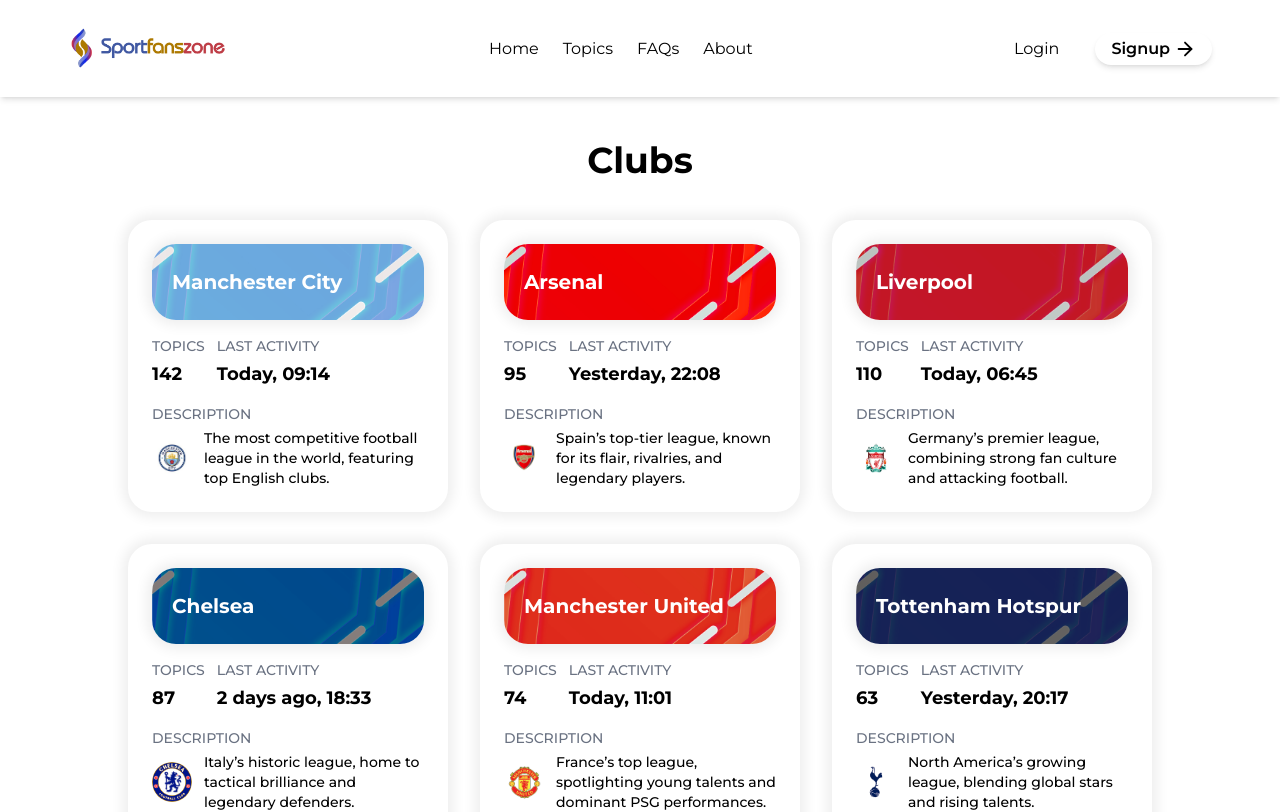
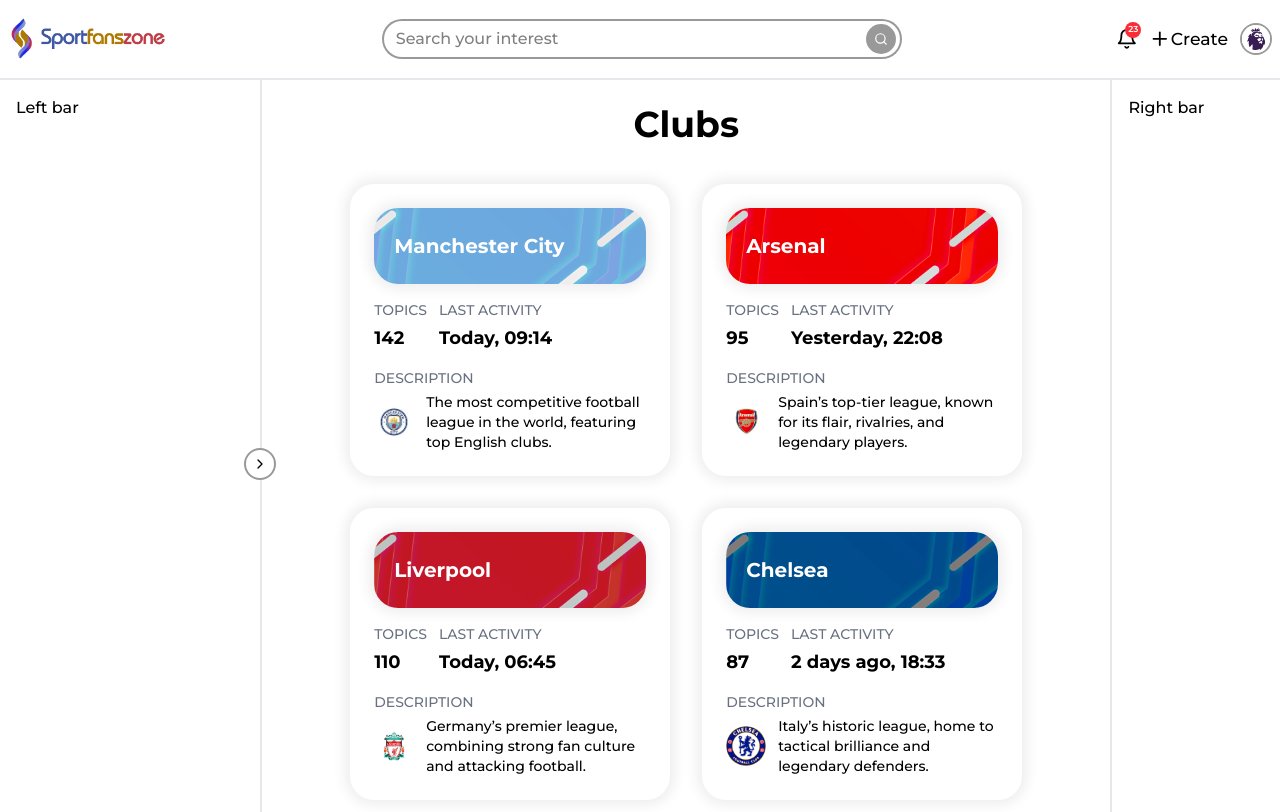
Before and after one commit to sportfanszone/frontend, a Next.js app: page /leagues/1 in a window 1280 px wide. Shown: the top 812 px of the page. Built offline with nearby package versions, Linux system fonts and the light colour scheme.

Commit message:
feat: restructure layout by adding Header, LeftSidebar, and RightSidebar components

```diff
--- /dev/null
+++ b/app/(pages)/components/Header.tsx
@@ -0,0 +1,53 @@
+import Image from "next/image";
+import { FiSearch, FiPlus, FiBell } from "react-icons/fi";
+
+const Header = () => {
+  return (
+    <div className="flex items-center justify-between p-2 gap-5 sm:gap-10 border-b-2 border-gray-200 sticky top-0 bg-white z-10 h-20">
+      {/* Logo */}
+      <Image
+        className="w-30 sm:w-30 md:w-40"
+        src="/images/logo.png"
+        alt="Logo"
+        width={160}
+        height={160}
+      />
+
+      {/* Searchbar */}
+      <div className="bg-white border-black/40 border-2 text-black rounded-full w-fit max-w-130 m-auto flex-1 flex justify-center items-center mx-auto py-[0px] px-1">
+        <input
+          className="py-1.5 px-2 w-[100%] outline-none"
+          type="text"
+          placeholder="Search your interest"
+        />
+        <button className="bg-black/40 text-white rounded-full cursor-pointer p-2 hover:opacity-90 transition">
+          <FiSearch className="w-3.5 h-3.5" />
+        </button>
+      </div>
+
+      {/* Nav */}
+      <div className="text-2xl hidden sm:flex items-center justify-between gap-3">
+        <button className="text-[0.9em] cursor-pointer relative">
+          <FiBell />
+          <div className="font-semibold bg-red-500 text-white text-[0.4em] grid content-center w-4 h-4 rounded-full absolute -top-1.5 -right-1">
+            23
+          </div>
+        </button>
+        <div className="text-[0.9em] flex items-center justify-between gap-    1 cursor-pointer">
+          <FiPlus /> <span className="text-[0.8em] ">Create</span>
+        </div>
+        <div className="w-8 h-8 border-black/40 border-2 rounded-full cursor-pointer overflow-hidden">
+          <Image
+            src="/images/premierLeagueLogo.png"
+            alt="Profile image"
+            className="w-full h-full object-cover"
+            width={50}
+            height={50}
+          />
+        </div>
+      </div>
+    </div>
+  );
+};
+
+export default Header;
--- /dev/null
+++ b/app/(pages)/components/LeftSidebar.tsx
@@ -0,0 +1,14 @@
+import { FiChevronRight } from "react-icons/fi";
+
+const LeftSidebar = () => {
+  return (
+    <div>
+      <div>Left bar</div>
+      <button className="bg-white absolute top-[50%] right-0 w-8 h-8 border-black/40 border-2 rounded-full cursor-pointer grid place-content-center -translate-y-[100%] translate-x-[50%]">
+        <FiChevronRight />
+      </button>
+    </div>
+  );
+};
+
+export default LeftSidebar;
--- /dev/null
+++ b/app/(pages)/components/RightSidebar.tsx
@@ -0,0 +1,5 @@
+const RightSidebar = () => {
+  return <div>Right bar</div>;
+};
+
+export default RightSidebar;
--- /dev/null
+++ b/app/(pages)/layout.tsx
@@ -0,0 +1,32 @@
+import Header from "@/app/(pages)/components/Header";
+import LeftSidebar from "@/app/(pages)/components/LeftSidebar";
+import RightSidebar from "@/app/(pages)/components/RightSidebar";
+
+export default function Layout({ children }: { children: React.ReactNode }) {
+  return (
+    <main className="font-medium mx-auto">
+      {/* Header */}
+      <Header />
+
+      {/* Main content */}
+      <div className="flex items-start min-h-full">
+        <div className="flex justify-between w-[100%]">
+          {/* Left Sidebar */}
+          <div className="min-h-screen max-h-screen p-4 sticky min-w-65 top-20 left-0">
+            <LeftSidebar />
+          </div>
+
+          {/* Main Content Area */}
+          <div className="min-h-screen w-[100%] border-x-2 border-gray-200 p-6">
+            {children}
+          </div>
+
+          {/* Right Sidebar */}
+          <div className="min-h-screen w-60 p-4">
+            <RightSidebar />
+          </div>
+        </div>
+      </div>
+    </main>
+  );
+}
--- a/app/(pages)/leagues/[id]/page.tsx
+++ b/app/(pages)/leagues/[id]/page.tsx
@@ -66,7 +66,7 @@
 
 export default function LeagueSection() {
   return (
-    <main className="p-10 font-medium max-w-400 mx-auto pt-35">
+    <main className="font-medium max-w-400 mx-auto">
       <section className=" max-w-300 mx-auto">
         <h2 className="font-bold text-2xl sm:text-3xl md:text-4xl text-center mb-10">
           Clubs
--- a/app/(pages)/leagues/layout.tsx
+++ /dev/null
@@ -1,14 +0,0 @@
-import Header from "@/app/components/layout/Header";
-
-export default function PagesLayout({
-  children,
-}: Readonly<{
-  children: React.ReactNode;
-}>) {
-  return (
-    <>
-      <Header theme="dark" />
-      {children}
-    </>
-  );
-}
--- a/app/(pages)/posts/[id]/page.tsx
+++ b/app/(pages)/posts/[id]/page.tsx
@@ -1,68 +1,7 @@
-import Image from "next/image";
-import { FiSearch, FiPlus, FiBell, FiChevronRight } from "react-icons/fi";
-
 export default function Home() {
   return (
-    <main className="font-medium mx-auto">
-      {/* Header */}
-      <div className="flex items-center justify-between p-2 gap-5 sm:gap-10 border-b-2 border-gray-200 sticky top-0 bg-white z-10 h-20">
-        {/* Logo */}
-        <Image
-          className="w-30 sm:w-30 md:w-40"
-          src="/images/logo.png"
-          alt="Logo"
-          width={160}
-          height={160}
-        />
-
-        {/* Searchbar */}
-        <div className="bg-white border-black/40 border-2 text-black rounded-full w-fit max-w-130 m-auto flex-1 flex justify-center items-center mx-auto py-[0px] px-1">
-          <input
-            className="py-1.5 px-2 w-[100%] outline-none"
-            type="text"
-            placeholder="Search your interest"
-          />
-          <button className="bg-black/40 text-white rounded-full cursor-pointer p-2 hover:opacity-90 transition">
-            <FiSearch className="w-3.5 h-3.5" />
-          </button>
-        </div>
-
-        {/* Nav */}
-        <div className="text-2xl hidden sm:flex items-center justify-between gap-3">
-          <button className="text-[0.9em] cursor-pointer relative">
-            <FiBell />
-            <div className="font-semibold bg-red-500 text-white text-[0.4em] grid content-center w-4 h-4 rounded-full absolute -top-1.5 -right-1">
-              23
-            </div>
-          </button>
-          <div className="text-[0.9em] flex items-center justify-between gap-    1 cursor-pointer">
-            <FiPlus /> <span className="text-[0.8em] ">Create</span>
-          </div>
-          <div className="w-8 h-8 border-black/40 border-2 rounded-full cursor-pointer overflow-hidden">
-            <Image
-              src="/images/premierLeagueLogo.png"
-              alt="Profile image"
-              className="w-full h-full object-cover"
-              width={50}
-              height={50}
-            />
-          </div>
-        </div>
-      </div>
-      <div className="flex items-start min-h-full">
-        <div className="min-h-screen p-4 sticky min-w-65 top-20 left-0">
-          <div>Left bar</div>
-          <button className="bg-white absolute top-[50%] right-0 w-8 h-8 border-black/40 border-2 rounded-full cursor-pointer grid place-content-center -translate-y-[100%] translate-x-[50%]">
-            <FiChevronRight />
-          </button>
-        </div>
-        <div className="flex justify-between w-[100%]">
-          <div className="min-h-screen w-[100%] border-x-2 border-gray-200 p-6">
-            Lorem ipsum dolor sit amet consectetur. lorem500
-          </div>
-          <div className="min-h-screen w-60 p-4">Right bar</div>
-        </div>
-      </div>
+    <main>
+      <h1>Post</h1>
     </main>
   );
 }
```
